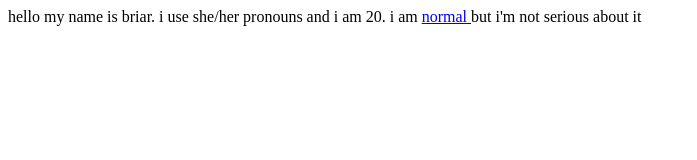
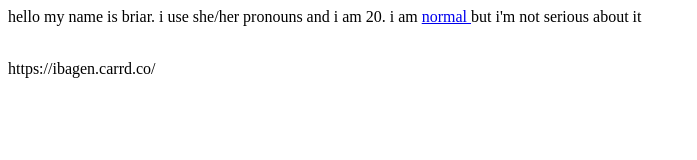
Before and after one commit to poisonstrategy/poisonstrategy.github.io, a plain HTML site: page index.html in a window 1280 px wide. Shown: the whole page, without its empty margins (0-697 px from the left). Drawn offline with Linux system fonts and the light colour scheme.

Commit message:
Update index.html

```diff
--- a/index.html
+++ b/index.html
@@ -7,5 +7,7 @@
 		<p>
 			hello my name is briar. i use she/her pronouns and i am 20. i am <a href = https://ensemble-stars.jp/characters/saegusa_ibara/> normal </a> but i'm not serious about it
 		</p>
+		<br>
+		https://ibagen.carrd.co/
 	</body>
 </html>
```
